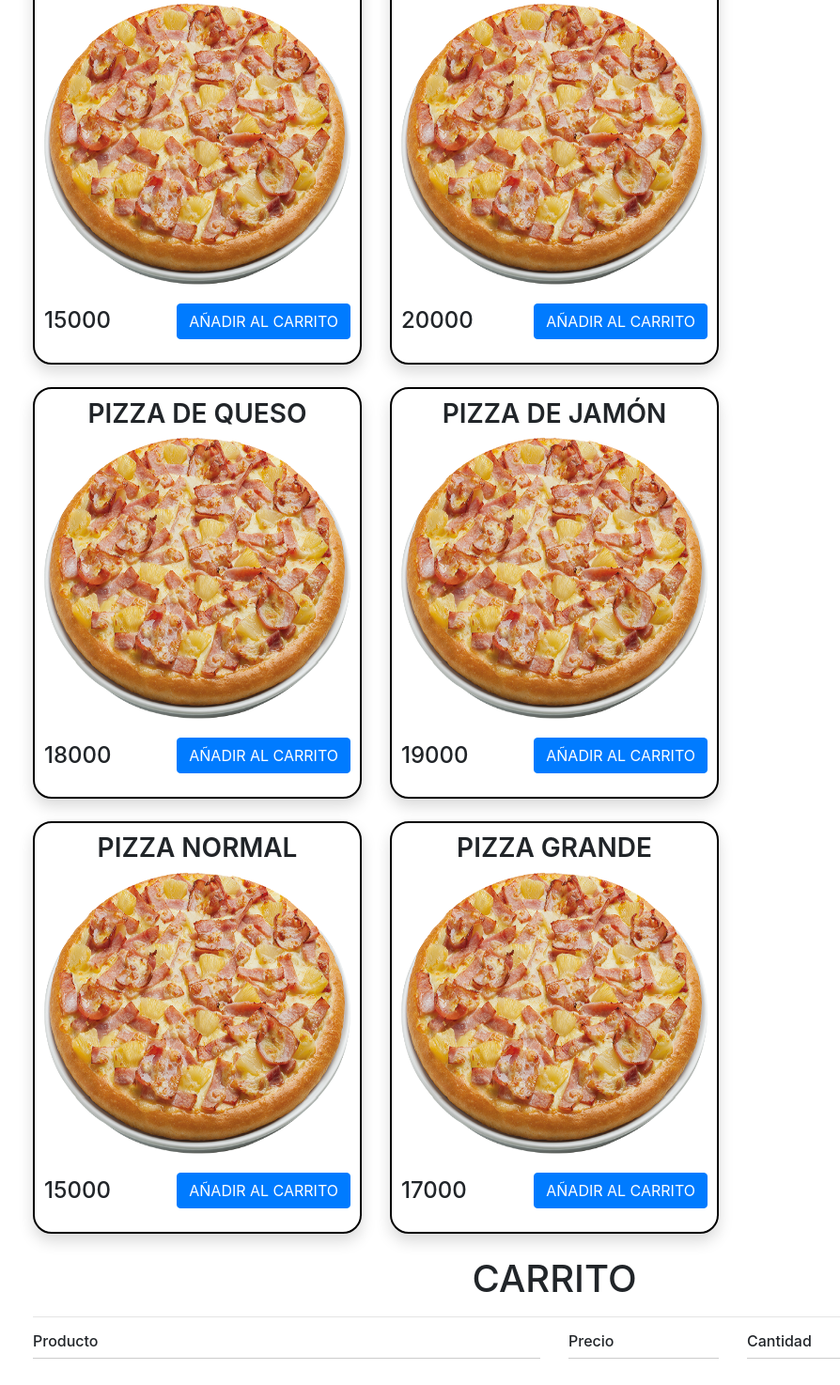
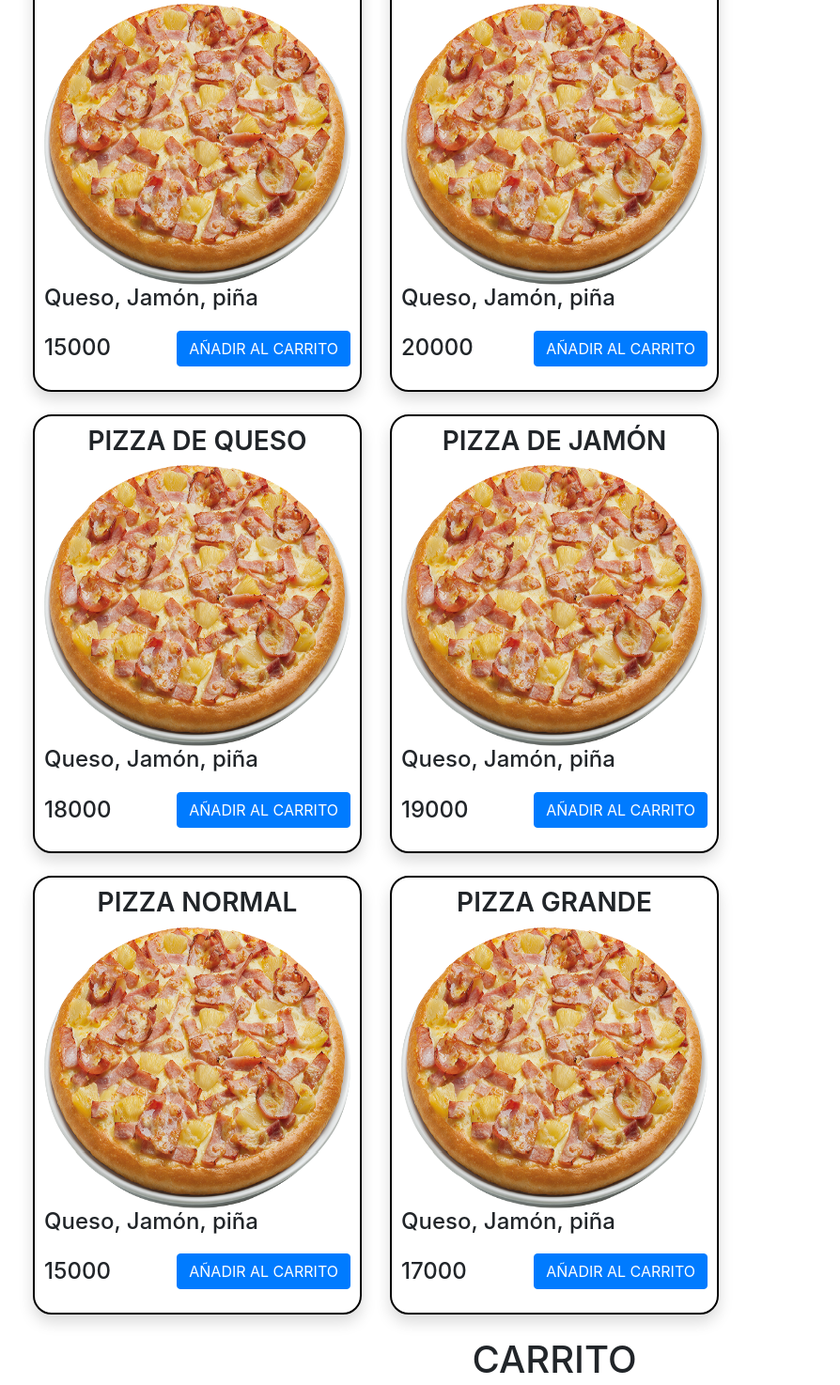
Before and after one commit to Jviggianis7/pagina-web, a plain HTML site: page pages/menu.html in a window 1280 px wide. Shown: the part 231-1705 px from the top of the page at 94% size, without its empty margins (50-944 px from the left). Drawn offline with nearby package versions, Linux system fonts and the light colour scheme.

Commit message:
actualización

```diff
--- a/pages/menu.html
+++ b/pages/menu.html
@@ -74,7 +74,7 @@
                                 <div class="item shadow mb-4">
                                     <h3 class="item-title">Pizza de carne</h3>
                                     <img class="item-image" src="../images/pizza-1.png">
-
+                                    <h4>Queso, Jamón, piña</h4>
                                     <div class="item-details">
                                         <h4 class="item-price">15000</h4>
                                         <button class="item-button btn btn-primary addToCart">AÑADIR AL CARRITO</button>
@@ -86,7 +86,7 @@
                                     <h3 class="item-title">Pizza Hawaiana</h3>
 
                                     <img class="item-image" src="../images/pizza-1.png">
-
+                                    <h4>Queso, Jamón, piña</h4>
                                     <div class="item-details">
                                         <h4 class="item-price">20000</h4>
                                         <button class="item-button btn btn-primary addToCart">AÑADIR AL CARRITO</button>
@@ -101,8 +101,9 @@
                                     <h3 class="item-title">Pizza de queso</h3>
 
                                     <img class="item-image" src="../images/pizza-1.png">
+                                    <h4>Queso, Jamón, piña</h4>
+                                    <div class="item-details">
 
-                                    <div class="item-details">
                                         <h4 class="item-price">18000</h4>
                                         <button class="item-button btn btn-primary addToCart">AÑADIR AL CARRITO</button>
                                     </div>
@@ -113,8 +114,9 @@
                                     <h3 class="item-title">Pizza de Jamón</h3>
 
                                     <img class="item-image" src="../images/pizza-1.png">
+                                    <h4>Queso, Jamón, piña</h4>
+                                    <div class="item-details">
 
-                                    <div class="item-details">
                                         <h4 class="item-price">19000</h4>
                                         <button class="item-button btn btn-primary addToCart">AÑADIR AL CARRITO</button>
                                     </div>
@@ -127,6 +129,7 @@
                                     <h3 class="item-title">Pizza normal</h3>
 
                                     <img class="item-image" src="../images/pizza-1.png">
+                                    <h4>Queso, Jamón, piña</h4>
                                     <div class="item-details">
                                         <h4 class="item-price">15000</h4>
                                         <button class="item-button btn btn-primary addToCart">AÑADIR AL CARRITO</button>
@@ -138,6 +141,7 @@
                                     <h3 class="item-title">Pizza Grande</h3>
 
                                     <img class="item-image" src="../images/pizza-1.png">
+                                    <h4>Queso, Jamón, piña</h4>
                                     <div class="item-details">
                                         <h4 class="item-price">17000</h4>
                                         <button class="item-button btn btn-primary addToCart">AÑADIR AL CARRITO</button>
```
